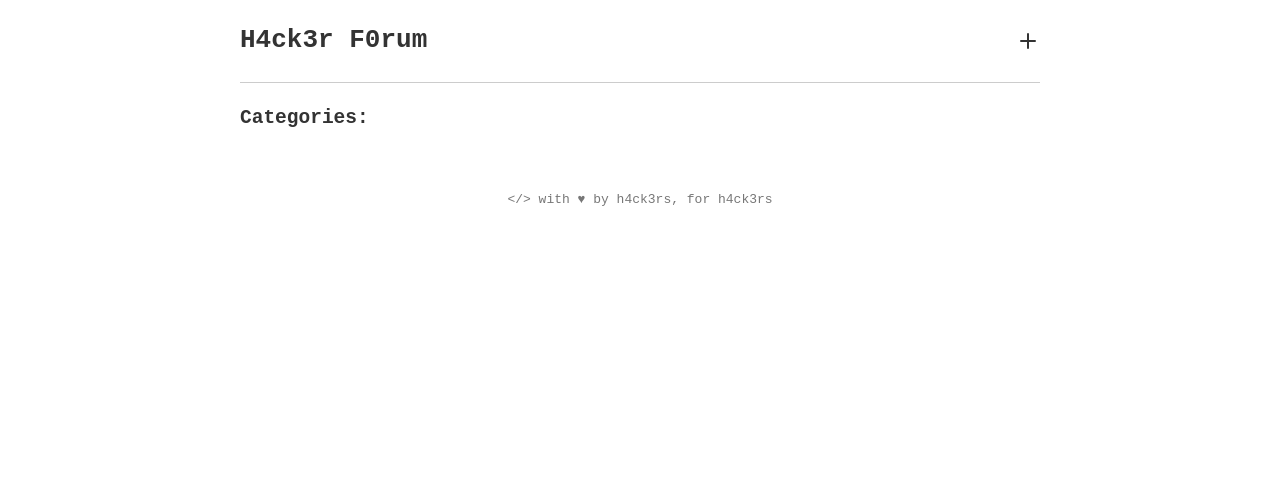
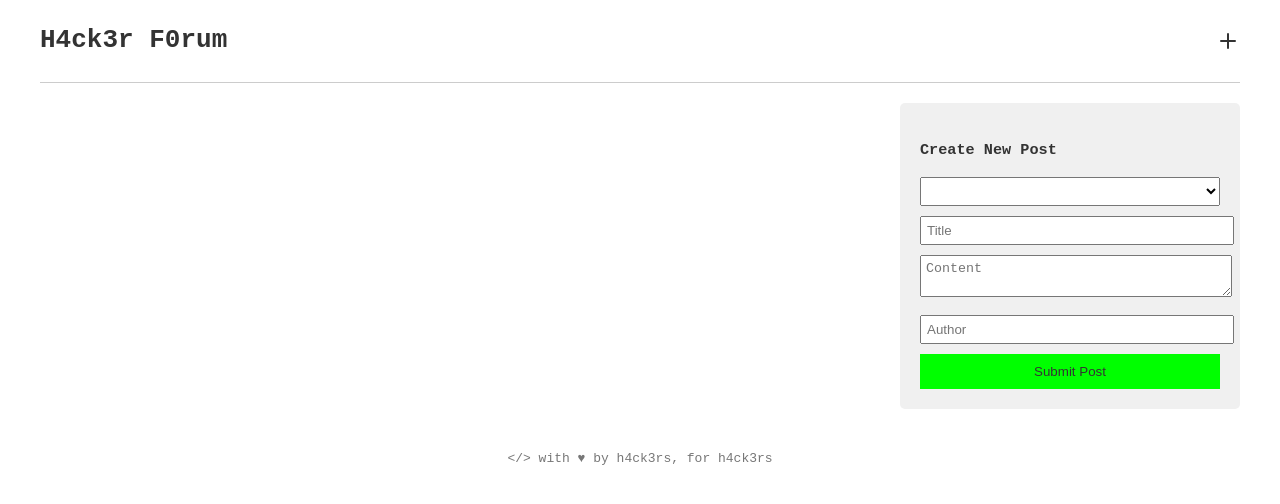
Before and after one commit to GEMS-Gallery/cryptoscribe-0191ed4f481f, a website built with Vite: page frontend/index.html in a window 1280 px wide. Built offline with nearby package versions, Linux system fonts and the light colour scheme; what @dfinity/agent would draw is missing.

Commit message:
0191ed55-f81b-766b-b801-ab1d46dbfe0c

```diff
--- a/frontend/index.html
+++ b/frontend/index.html
@@ -14,7 +14,7 @@
             line-height: 1.6;
         }
         .container {
-            max-width: 800px;
+            max-width: 1200px;
             margin: 0 auto;
         }
         header {
@@ -33,7 +33,12 @@
             display: flex;
             gap: 15px;
         }
+        .main-content {
+            display: flex;
+            gap: 20px;
+        }
         .categories {
+            flex: 1;
             display: flex;
             flex-direction: column;
             gap: 15px;
@@ -58,13 +63,15 @@
             color: #777;
         }
         .new-post-form {
-            display: none;
-            margin-top: 20px;
+            flex: 0 0 300px;
             padding: 20px;
             background-color: #f0f0f0;
             border-radius: 5px;
+            position: sticky;
+            top: 20px;
+            align-self: flex-start;
         }
-        .new-post-form input, .new-post-form textarea {
+        .new-post-form input, .new-post-form textarea, .new-post-form select {
             width: 100%;
             margin-bottom: 10px;
             padding: 5px;
@@ -75,6 +82,7 @@
             border: none;
             padding: 10px 20px;
             cursor: pointer;
+            width: 100%;
         }
         .posts {
             margin-top: 20px;
@@ -98,8 +106,7 @@
                 </svg>
             </div>
         </header>
-        <main>
-            <h2>Categories:</h2>
+        <div class="main-content">
             <div class="categories" id="categories"></div>
             <div class="new-post-form" id="newPostForm">
                 <h3>Create New Post</h3>
@@ -109,7 +116,7 @@
                 <input type="text" id="postAuthor" placeholder="Author">
                 <button id="submitPost">Submit Post</button>
             </div>
-        </main>
+        </div>
         <footer>
             <p>&lt;/&gt; with ♥ by h4ck3rs, for h4ck3rs</p>
         </footer>
--- a/frontend/index.js
+++ b/frontend/index.js
@@ -66,7 +66,6 @@ document.addEventListener('DOMContentLoaded', async () => {
         await backend.addPost(categoryName, title, content, author);
         await renderPosts(categoryName);
 
-        newPostForm.style.display = 'none';
         document.getElementById('postTitle').value = '';
         document.getElementById('postContent').value = '';
         document.getElementById('postAuthor').value = '';
```
